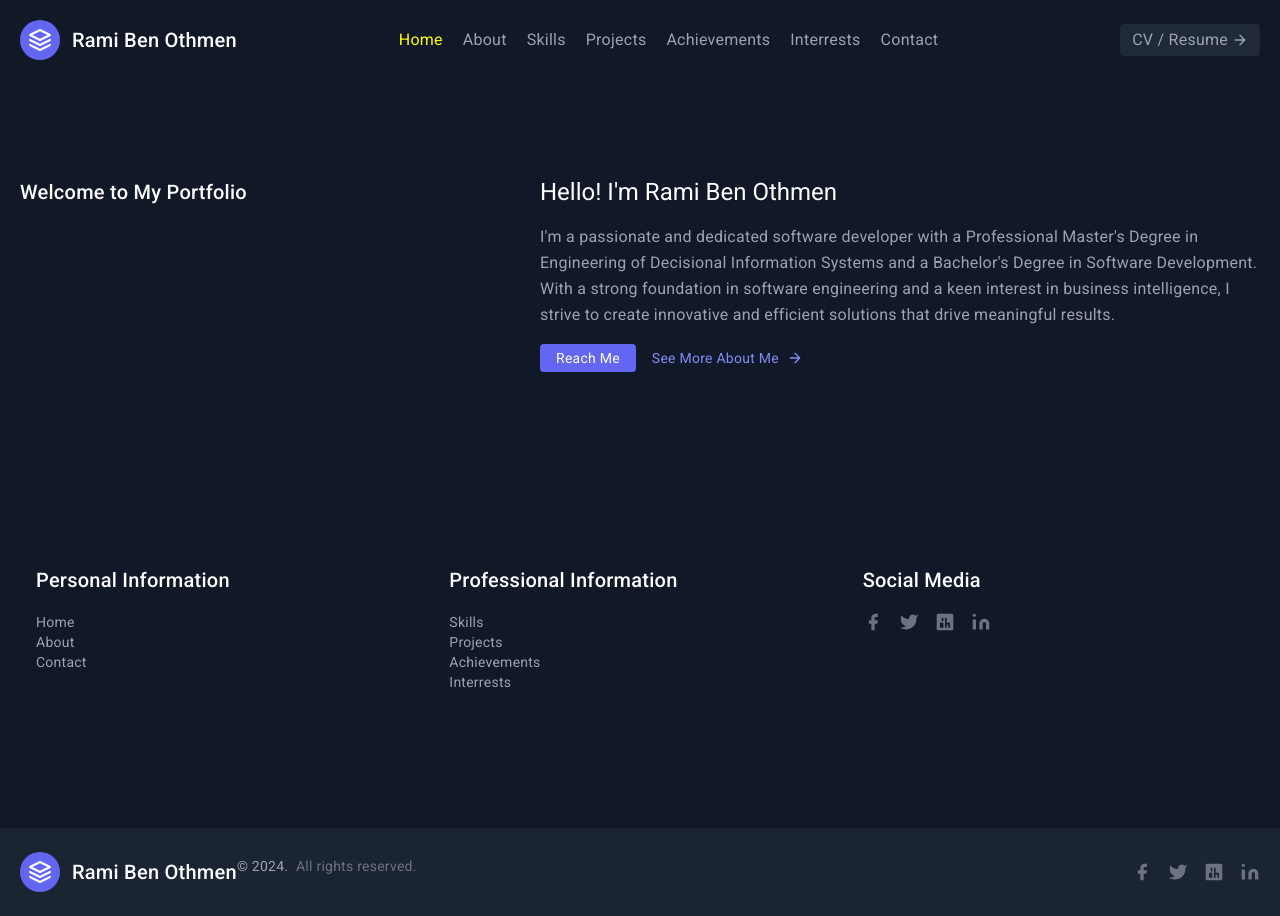
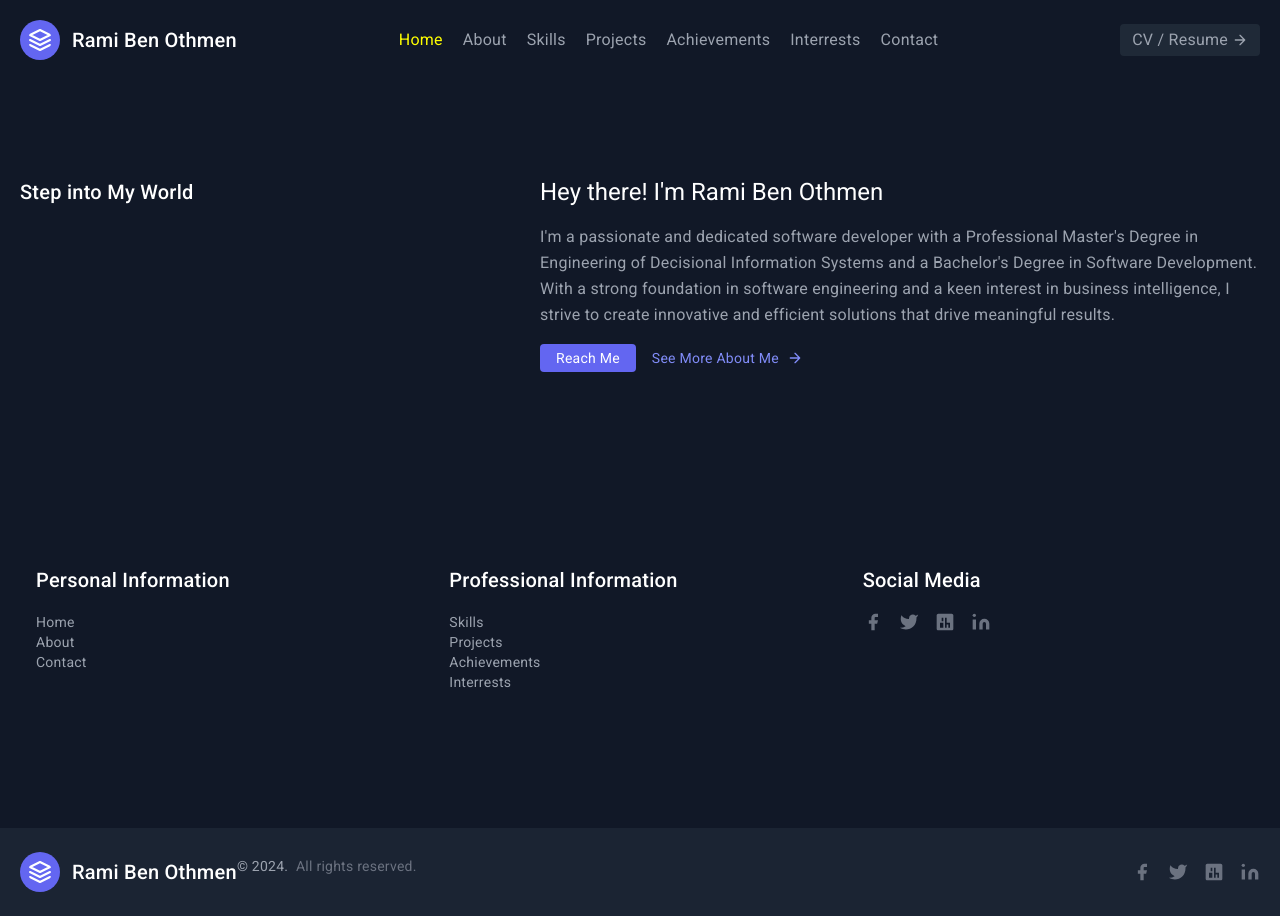
Before and after one commit to RBenOthmen/portfolio-website, an Angular app: page / in a window 1280 px wide. Built offline with nearby package versions, Linux system fonts and the light colour scheme.

Commit message:
"Updated text content in home and skills components, and changed active link color in header component."

```diff
--- a/src/app/home/home.component.html
+++ b/src/app/home/home.component.html
@@ -1,8 +1,8 @@
 <section class="text-gray-400 bg-gray-900 body-font">
   <div class="container px-5 py-24 mx-auto flex flex-wrap">
-    <h2 class="sm:text-3xl text-2xl text-white font-medium title-font mb-2 md:w-2/5">Welcome to My Portfolio</h2>
+    <h2 class="sm:text-3xl text-2xl text-white font-medium title-font mb-2 md:w-2/5">Step into My World</h2>
     <div class="md:w-3/5 md:pl-6">
-      <h1 class="text-white font-medium title-font tracking-wider text-sm">Hello! I'm Rami Ben Othmen</h1>
+      <h1 class="text-white font-medium title-font tracking-wider text-sm">Hey there! I'm Rami Ben Othmen</h1>
       <p class="leading-relaxed text-base hover:text-white transition duration-300 ease-in-out">I'm a passionate and dedicated software developer with a Professional Master's Degree in Engineering of Decisional Information Systems and a Bachelor's Degree in Software Development. With a strong foundation in software engineering and a keen interest in business intelligence, I strive to create innovative and efficient solutions that drive meaningful results.</p>
       <div class="flex md:mt-4 mt-6">
         <button routerLink="/contact" class="inline-flex text-white bg-indigo-500 border-0 py-1 px-4 focus:outline-none hover:bg-indigo-600 rounded">Reach Me</button>
--- a/src/app/shared/header/header.component.css
+++ b/src/app/shared/header/header.component.css
@@ -1,6 +1,6 @@
 .active-link {
     @apply text-indigo-500;
-    color: yellow;
+    color: #FFFF00;
   }
 
 
--- a/src/app/skills/skills.component.html
+++ b/src/app/skills/skills.component.html
@@ -1,7 +1,7 @@
 <section class="text-gray-400 bg-gray-900 body-font">
   <div class="container px-5 py-24 mx-auto">
     <div class="text-center mb-20">
-      <h1 class="sm:text-3xl text-2xl font-medium title-font text-white mb-4">Welcome to my Skillset</h1>
+      <h1 class="sm:text-3xl text-2xl font-medium title-font text-white mb-4">Dive into My Skillset</h1>
       <p class="leading-relaxed text-base hover:text-white transition duration-300 ease-in-out">Explore my diverse skills in programming, frameworks, databases, and modern methodologies :</p>
     </div>
     <div class="flex flex-wrap -m-4">
```
